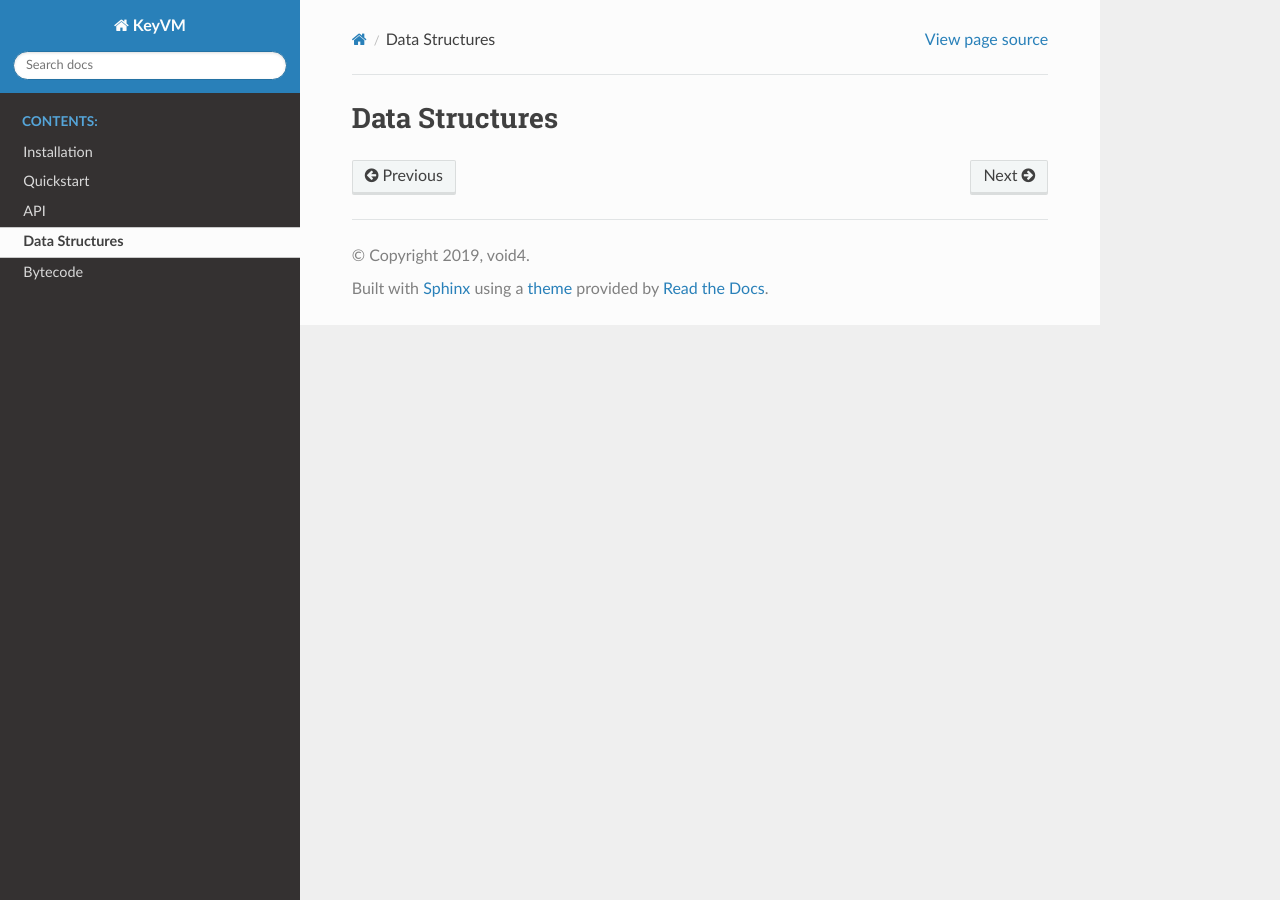
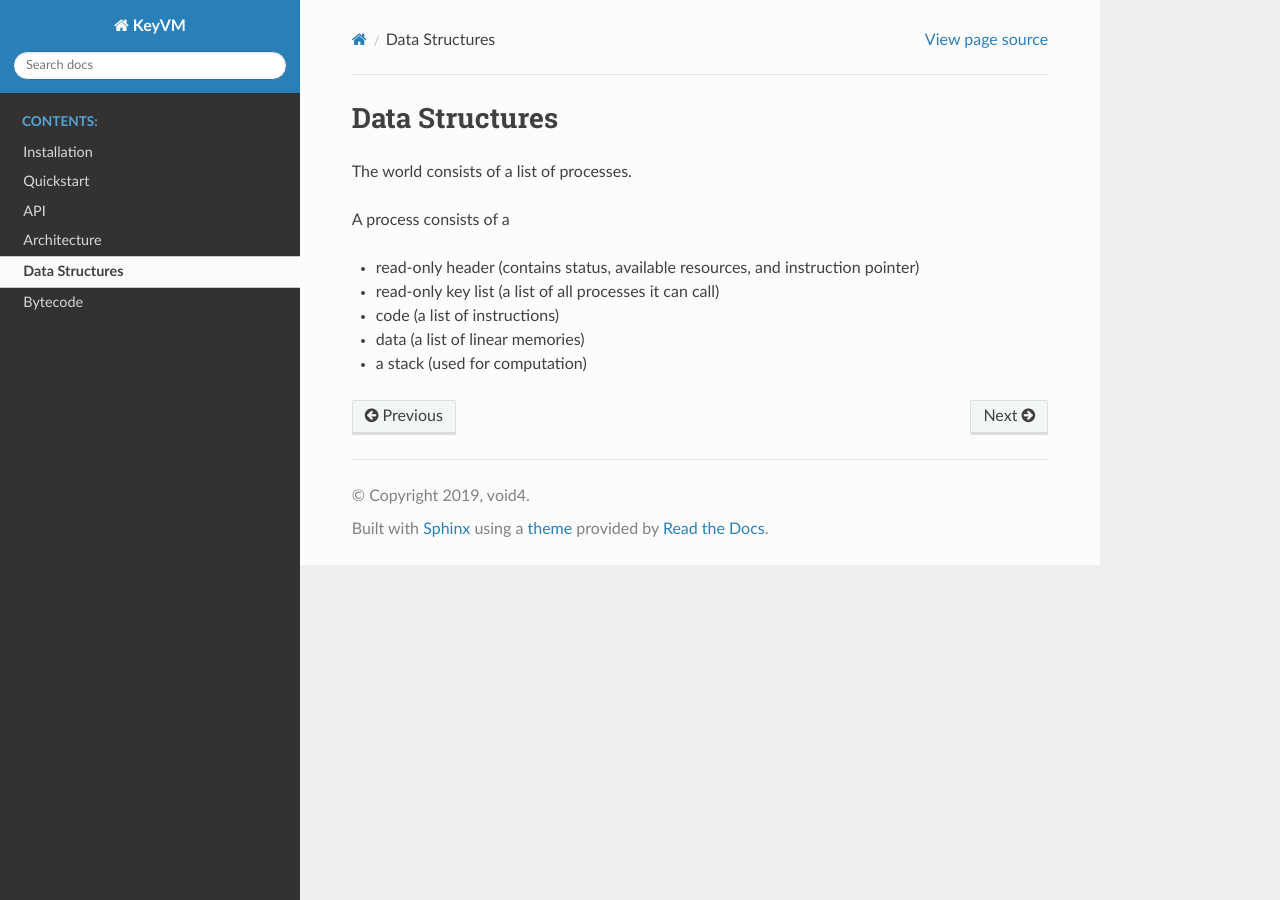
Before and after one commit to void4/keyvm-old, a Sphinx documentation site: the page built from docs/standard/datastructures.rst, in a window 1280 px wide. Built offline with Sphinx 7.4.7 and the Read the Docs theme 2.0.0, drawn with Linux system fonts in a browser that asks for light colours.

Commit message:
Add architecture.md

```diff
--- a/docs/index.rst
+++ b/docs/index.rst
@@ -12,6 +12,7 @@
    usage/quickstart
    usage/API
 
+   standard/architecture
    standard/datastructures
    standard/bytecode
 
--- a/docs/standard/datastructures.rst
+++ b/docs/standard/datastructures.rst
@@ -1,2 +1,12 @@
 Data Structures
 ===============
+
+The world consists of a list of processes.
+
+A process consists of a
+
+* read-only header (contains status, available resources, and instruction pointer)
+* read-only key list (a list of all processes it can call)
+* code (a list of instructions)
+* data (a list of linear memories)
+* a stack (used for computation)
```
Also changed, not shown: docs/standard/architecture.md (added, +13 -0 lines).
